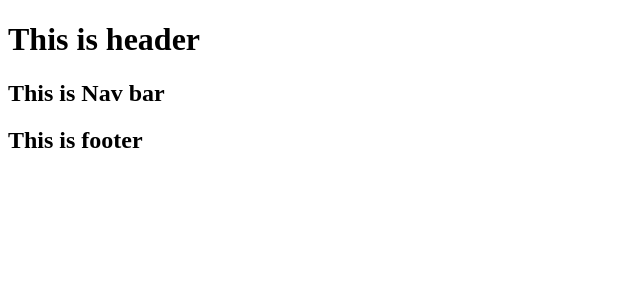
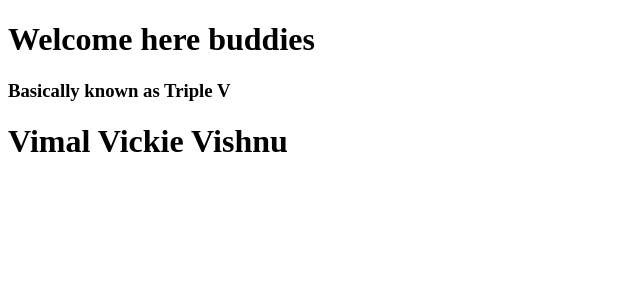
Before and after one commit to vimalprogrammer/React-basics, a React (Create React App) app: page / in a window 1280 px wide. Shown: the top 300 px of the page, without its empty margins (0-640 px from the left). Built offline with nearby package versions, Linux system fonts and the light colour scheme.

Commit message:
Class components explained

```diff
--- a/src/App.js
+++ b/src/App.js
@@ -1,25 +1,29 @@
-import logo from './logo.svg';
-import './App.css';
 
-function App() {
-  return (
-    <div className="App">
-      <header className="App-header">
-        <img src={logo} className="App-logo" alt="logo" />
-        <p>
-          <h1>Welcome VImal </h1>Edit <code>src/App.js</code> and save to reload.
-        </p>
-        <a
-          className="App-link"
-          href="https://reactjs.org"
-          target="_blank"
-          rel="noopener noreferrer"
-        >
-          Learn React
-        </a>
-      </header>
-    </div>
-  );
+
+
+
+
+import React from 'react';
+import ReactDOM from 'react-dom';
+
+class MySite1 extends React.Component
+{
+  render()
+  {
+    return <>
+    <h1>Welcome here buddies</h1>
+    <MySite3/>
+    </>
+  }
 }
 
-export default App;
+class MySite3 extends React.Component
+{
+  render() {
+    return <div>
+      <h3>Basically known as Triple V</h3>
+    </div>
+  }
+}
+
+export default MySite1;
--- a/src/index.js
+++ b/src/index.js
@@ -1,6 +1,8 @@
 import React from 'react';
 import ReactDOM from 'react-dom';
 import './index.css';
+import MySite1 from './App.js';
+
 /*
 //var add = function()
 let c=12345;
@@ -30,6 +32,7 @@ const ele=<div style={mystyle}>
 </div>
 ReactDOM.render(ele,document.getElementById('root'));
 */
+/*
 function Header()
 {
   return <div>
@@ -54,3 +57,17 @@ function MyWebsite()
 }
 
 ReactDOM.render(<MyWebsite/>,document.getElementById('root'));
+*/
+
+class MySite2 extends React.Component
+{
+  render()
+  {
+    return <div>
+      <MySite1 />
+      <h1>Vimal Vickie Vishnu</h1>
+    </div>
+  }
+}
+
+ReactDOM.render(<MySite2/>,document.getElementById('root'))
```
